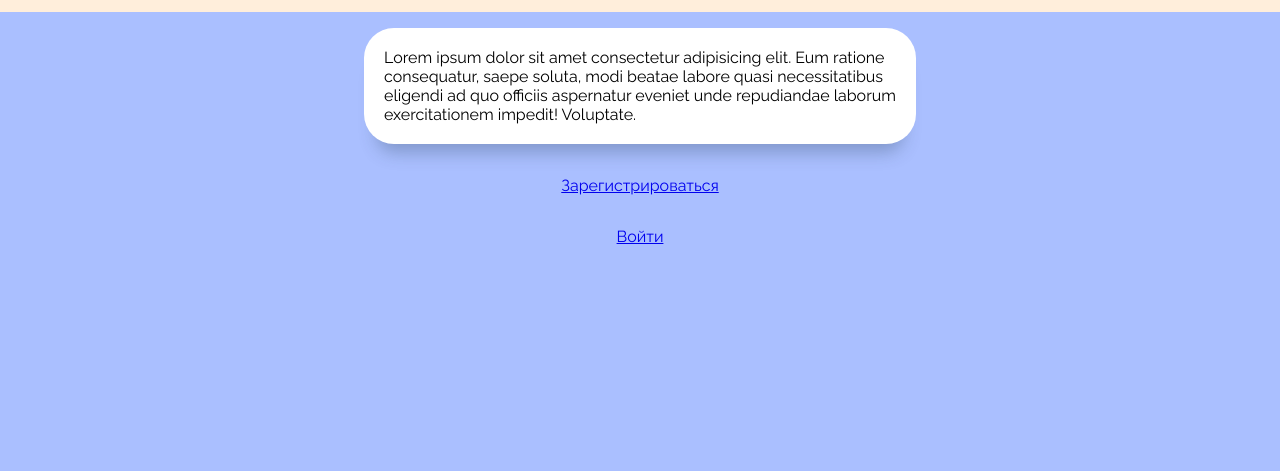
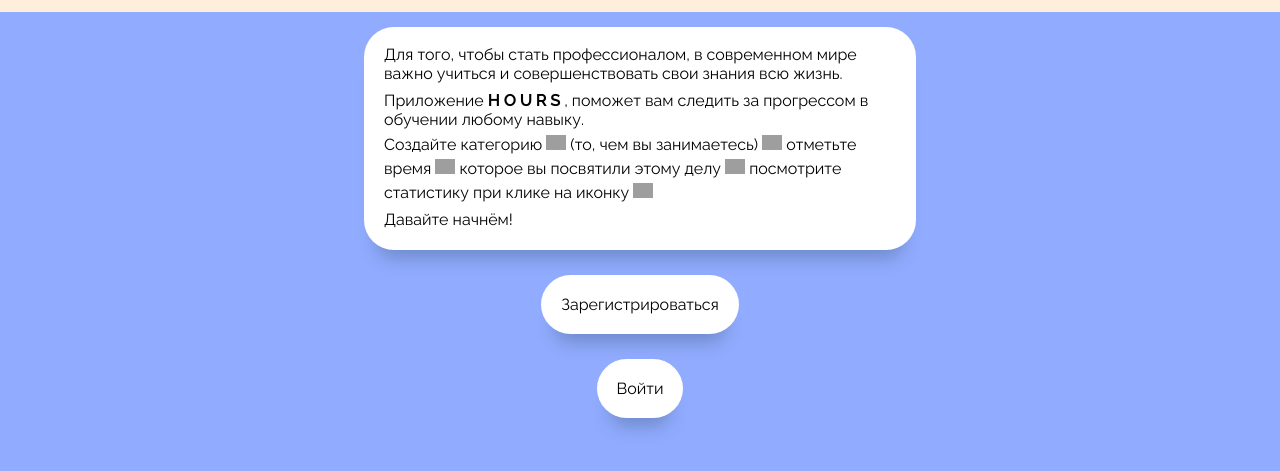
Before and after one commit to iamadelinam/hour, a React app in the folder front-end/: page / in a window 1280 px wide. Shown: the part 71-542 px from the top of the page. Built offline with nearby package versions, Linux system fonts and the light colour scheme; grey boxes are pictures that could not be loaded.

Commit message:
for presentation

```diff
--- a/front-end/src/App/App.css
+++ b/front-end/src/App/App.css
@@ -2,12 +2,8 @@
 body {
   width: 100%;
   height: 100%;
-  background-color: #aabfff;
-  /* background-color: #A78682; */
-  /* background: linear-gradient(180deg, rgb(255, 238, 219) 24%, rgb(170, 191, 255) 68%); */
-  /* display: flex;
-  justify-content: center;
-  align-items: center; */
+  /* background-color: #aabfff; */
+  background-color: #91acff;
 }
 
 .App {
@@ -33,14 +29,45 @@
   border-radius: 30px;
   box-shadow: 0px 21px 18px -13px rgba(34, 60, 80, 0.31);
   box-sizing: content-box;
+  padding-top: 10px;
+  padding-bottom: 20px;
+  padding-left: 20px;
+  padding-right: 20px;
+  margin-top: 15px;
+  margin-bottom: 10px;
+}
+
+.greeting-text {
+  margin: 0px;
+}
+
+.greeting-text-t {
+  margin-top: 8px;
+  margin-bottom: 1px;
+}
+
+.sign-in,
+.log-in {
+  width: max-content;
+  height: 40%;
+  cursor: pointer;
+  height: 40%;
+  background-color: #ffffff;
+  border: 0px solid #ffffff;
+  border-radius: 30px;
+  box-shadow: 0px 21px 18px -13px rgba(34, 60, 80, 0.31);
+  box-sizing: content-box;
   padding-top: 20px;
   padding-bottom: 20px;
   padding-left: 20px;
   padding-right: 20px;
+  margin-top: 15px;
+  margin-bottom: 10px;
+  /* margin-top: 10px;
+  margin-bottom: 10px; */
 }
 
 @import url("https://fonts.googleapis.com/css2?family=Raleway:wght@200;400&display=swap");
-@import url("https://fonts.googleapis.com/css2?family=Comfortaa:wght@300;400;500&family=Raleway:wght@200;400&display=swap");
 
 h1,
 h2,
@@ -55,8 +82,8 @@
 .set-time-letter,
 .p-activity-name {
   font-family: "Raleway";
-  /* font-family: "Comfortaa"; */
 }
+
 .reg-or-log {
   width: 30%;
   height: 100%;
@@ -65,6 +92,15 @@
   align-items: stretch;
   align-content: center;
   margin-top: 5%;
+  background-color: #ffffff;
+  border: 0px solid #ffffff;
+  border-radius: 30px;
+  box-shadow: 0px 21px 18px -13px rgba(34, 60, 80, 0.31);
+  box-sizing: content-box;
+  padding-top: 10px;
+  padding-bottom: 10px;
+  padding-left: 20px;
+  padding-right: 20px;
 }
 
 .texts {
@@ -82,30 +118,34 @@
 
 .inputs {
   height: 25px;
-  border: 1px solid black;
   border-radius: 7px;
   padding-left: 10px;
   padding-top: 5px;
   padding-bottom: 5px;
   margin-top: 5px;
   margin-bottom: 5px;
-  border: 1px solid #ffffff;
+  border: 1px solid #91acff;
 }
 
 .reg-or-log-buttons {
   width: max-content;
   height: 30px;
-  background: #ffeedb;
+  font-size: 15px;
+  color: #ffffff;
+  /* background: #ffeedb; */
+  background-color: #7899ff ;
   border: 1px solid #ffeedb;
   border-radius: 30px;
   margin-top: 5px;
   margin-bottom: 5px;
   margin-left: auto;
   margin-right: auto;
+  padding-left: 10px;
+  padding-right: 10px;
+  padding-top: 6px;
+  padding-bottom: 5px;
   cursor: pointer;
 }
-
-
 
 .window {
   position: fixed;
@@ -117,3 +157,8 @@
   pointer-events: auto;
   overflow-y: auto;
 }
+
+.icon {
+  width: 20px;
+  margin-top: 5px;
+}
--- a/front-end/src/Components/Calendar/CalendarItem.js
+++ b/front-end/src/Components/Calendar/CalendarItem.js
@@ -24,7 +24,6 @@
     )
       .then((response) => response.json())
       .then((data) => {
-        // console.log(data);
         setActivities(data);
       });
   }, [id, date]);
@@ -65,14 +64,17 @@
       });
   };
   const fillInputHour = (event) => {
+    if (Number(event.target.value) < 0) {
+      return;
+    }
     setInputHour(event.target.value);
   };
 
   const fillInputMinute = (event) => {
+    if (Number(event.target.value) < 0) {
+      return;
+    }
     setInputMinute(event.target.value);
-    // if (event.target.value = "-") {
-    //   return;
-    // }
   };
 
   const handleDateChange = (newDate) => {
@@ -101,7 +103,7 @@
       ) {
         return true;
       }
-      return false
+      return false;
     });
 
     if (hasActivitiesThisDay) {
--- a/front-end/src/Components/Header/header.css
+++ b/front-end/src/Components/Header/header.css
@@ -3,13 +3,8 @@
 .header {
   width: 100%;
   background: #ffeedb;
-
-  /* background: #81A684; */
-
   display: flex;
 }
-
-
 
 .header__title {
   font-family: "Raleway";
--- a/front-end/src/Components/ModalWindows/ModalActivityName.js
+++ b/front-end/src/Components/ModalWindows/ModalActivityName.js
@@ -27,10 +27,6 @@
       .then((newCategory) => {
         onNewCategoryAdded(newCategory);
       });
-    // POST to /categories
-    // to create new category
-    // with name in body
-    // and then call onNewCategoryAdded with server respose data
   };
 
   const fillInputValue = (event) => {
--- a/front-end/src/Components/Statistics/MonthlyStat.js
+++ b/front-end/src/Components/Statistics/MonthlyStat.js
@@ -1,25 +1,19 @@
-import React, { useState } from "react";
+import React from "react";
 import moment from "moment";
 import { BarChart, Bar, CartesianGrid, XAxis, YAxis, Tooltip } from "recharts";
+import "./statistics.css";
 
-import "./statistics.css";
-// import chart from "../../images/chart.png";
-// import moment from "moment";
 
 function MonthlyStatictics({ data }) {
-  const currentDate = useState(new Date());
   return (
     <div className="progress">
       <div>
         {" "}
         <h2 className="progress-h2">
           {" "}
-          {moment(currentDate).locale("RU").format("MMMM")}
+          {moment().locale("RU").format("MMMM")}
         </h2>{" "}
       </div>
-
-      {/* <img className="st-example" src={chart} alt="статистика" /> */}
-      {/* <div className="st-example"></div> */}
       <BarChart
         width={800}
         height={300}
--- a/front-end/src/Components/Statistics/statistics.css
+++ b/front-end/src/Components/Statistics/statistics.css
@@ -23,7 +23,8 @@
 }
 
 .progress {
-  background-color: #fbbec6;
+  /* background-color: #fbbec6; */
+  background-color: #faa6b1;
   border: 0px;
   border-radius: 30px;
   padding-top: 20px;
@@ -87,8 +88,10 @@
 .go-back {
   height: 33px;
   background: none;
-  border: 1px solid #aaeaff;
-  background-color: #aaeaff;
+  /* border: 1px solid #aaeaff;
+  background-color: #aaeaff; */
+  border: 1px solid #91e4ff;
+  background-color: #91e4ff;
   width: 157px;
   font-size: 15px;
   font-weight: 500;
--- a/front-end/src/Pages/FirstPage.js
+++ b/front-end/src/Pages/FirstPage.js
@@ -2,25 +2,74 @@
 import Header from "../Components/Header/Header";
 import RegistrationPage from "./RegistrationPage";
 import LogInPage from "./LogInPage";
-import { Link } from "react-router-dom";
+import { useHistory } from "react-router-dom";
+
 function FirstPage() {
+  const history = useHistory();
+
+  const signIn = () => {
+    history.push("/registration");
+  };
+
+  const logIn = () => {
+    history.push("/login");
+  };
+
   return (
     <div className="page-in-general">
       <Header />
-      <p className="greeting">
-        Lorem ipsum dolor sit amet consectetur adipisicing elit. Eum ratione
-        consequatur, saepe soluta, modi beatae labore quasi necessitatibus
-        eligendi ad quo officiis aspernatur eveniet unde repudiandae laborum
-        exercitationem impedit! Voluptate.
+      <div className="greeting">
+        <p className="greeting-text-t">
+          Для того, чтобы стать профессионалом, в современном мире важно учиться
+          и совершенствовать свои знания всю жизнь.
+        </p>
+        <p className="greeting-text-t">
+          Приложение <b> H O U R S </b>, поможет вам следить за прогрессом в
+          обучении любому навыку.{" "}
+        </p>
+        <p className="greeting-text">
+          Создайте категорию{" "}
+          <img
+            className="icon"
+            src="https://image.flaticon.com/icons/png/512/747/747310.png"
+            alt="кат."
+          />{" "}
+          (то, чем вы занимаетесь){" "}
+          <img
+            className="icon"
+            src="https://image.flaticon.com/icons/png/512/545/545682.png"
+            alt=">"
+          />{" "}
+          отметьте время{" "}
+          <img
+            className="icon"
+            src="https://image.flaticon.com/icons/png/512/66/66163.png"
+            alt="время"
+          />{" "}
+          которое вы посвятили этому делу{" "}
+          <img
+            className="icon"
+            src="https://image.flaticon.com/icons/png/512/545/545682.png"
+            alt=">"
+          />{" "}
+          посмотрите статистику при клике на иконку{" "}
+          <img
+            className="icon"
+            src="https://image.flaticon.com/icons/png/512/876/876225.png"
+            alt="стат"
+          />
+        </p>
+        <p className="greeting-text-t">Давайте начнём!</p>
+      </div>
+      <p onClick={signIn} className="sign-in">
+        Зарегистрироваться
       </p>
-      <Link to="/registration">
-        <p className="">Зарегистрироваться</p>
-        {RegistrationPage}
-      </Link>
-      <Link to="/login">
-        <p className="">Войти</p>
-        {LogInPage}
-      </Link>
+      {RegistrationPage}
+
+      <p onClick={logIn} className="log-in">
+        Войти
+      </p>
+      {LogInPage}
     </div>
   );
 }
--- a/front-end/src/Pages/Home/HomePage.js
+++ b/front-end/src/Pages/Home/HomePage.js
@@ -7,13 +7,10 @@
 import "./home.css";
 
 function HomePage() {
-  // function addActivity() {}
   const [categories, setCategories] = useState([]);
   const [currentDate, setCurrentDate] = useState(new Date());
 
   useEffect(() => {
-    // Fetch categories from server
-    // using GET request
     return fetch(`http://localhost:3333/categories`, {
       headers: {
         Authorization: localStorage.getItem("token"),
@@ -24,8 +21,6 @@
         console.log(data);
         setCategories(data);
       });
-
-    // and setCategories with the result of fetch
   }, []);
 
   const addCategory = (category) => {
--- a/front-end/src/Pages/Home/home.css
+++ b/front-end/src/Pages/Home/home.css
@@ -1,4 +1,3 @@
-
 .month {
   background-color: rgba(255, 255, 255, 0.8);
   border-radius: 6px;
@@ -42,6 +41,10 @@
   font-size: 20px;
   background-color: #ffffff;
   border-color: #ffffff;
+  color: black;
+  display: flex;
+  flex-direction: row;
+  align-items: center;
 }
 .example {
   width: 150px;
@@ -53,6 +56,8 @@
 }
 
 .no-background {
-  background-color: #aabfff;
-  border: 0px solid #aabfff;
+  /* background-color: #aabfff; */
+  background-color: #91acff;
+  /* border: 0px solid #aabfff; */
+  border: 0px solid #91acff;
 }
--- a/front-end/src/Pages/StatistictPage.js
+++ b/front-end/src/Pages/StatistictPage.js
@@ -11,6 +11,7 @@
   const [currentMonthActivities, setCurrentMonthActivities] = useState([]);
   const [totalActivities, setTotalActivities] = useState([]);
   const history = useHistory();
+
   const getData = () => {
     fetch(`http://localhost:3333/categories/${params.categoryId}`, {
       headers: {
@@ -35,6 +36,7 @@
       .then((res) => res.json())
       .then((data) => {
         setCurrentMonthActivities(data);
+        console.log(moment().format("YYYY-MM-DD"));
       });
 
     fetch(`http://localhost:3333/categories/${params.categoryId}/activities`, {
@@ -49,9 +51,11 @@
   };
 
   useEffect(getData, [params.categoryId]);
+
   const goBack = () => {
     history.push("/home");
   };
+
   return (
     <>
       <Header />
```
Also changed, not shown: front-end/src/Components/Calendar/Calendar.css (+8 -47 lines), front-end/src/Components/Statistics/OverAllStat.js (+8 -4 lines).
